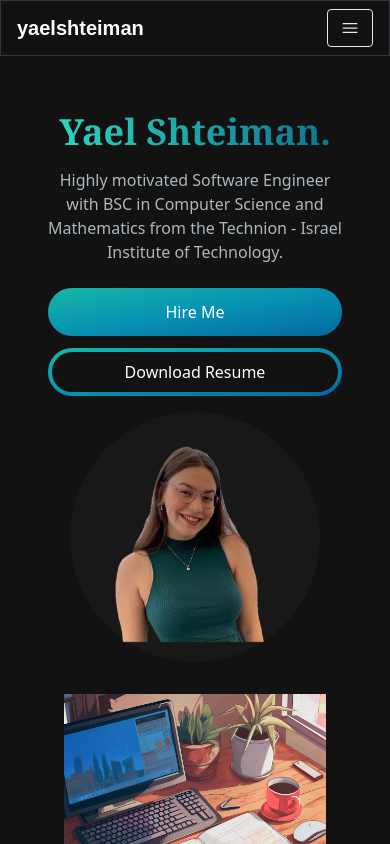
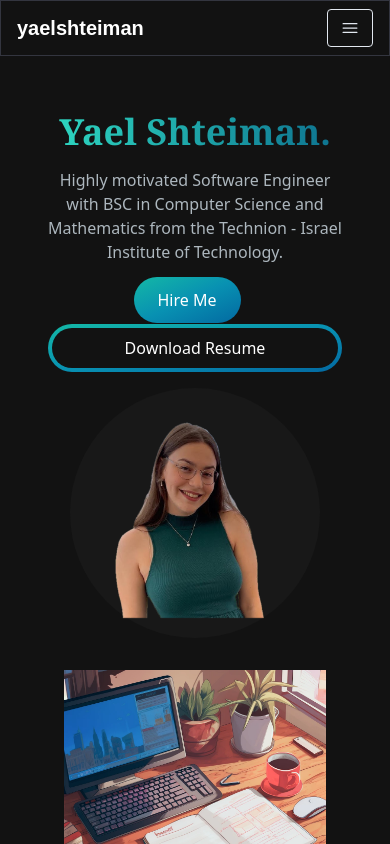
Before and after one commit to yaelshteiman/portfolio, a Next.js app: page / in a window 390 px wide. Shown: the top 844 px of the page. Built offline with nearby package versions, Linux system fonts and the light colour scheme.

Commit message:
adding links to hire me and download resume

```diff
--- a/app/components/HeroSection.jsx
+++ b/app/components/HeroSection.jsx
@@ -1,7 +1,7 @@
 "use client";
 import React from 'react';
 import Image from "next/image";
-import { TypeAnimation } from 'react-type-animation';
+import Link from "next/link";
 
 const HeroSection = () => {
     return (
@@ -19,12 +19,21 @@ const HeroSection = () => {
                         Israel Institute of Technology.
                     </p>
                     <div>
-                        <button className="px-6 py-3 w-full sm:w-fit rounded-full mr-4 bg-gradient-to-br from-teal-500 via-cyan-600 to-sky-700 hover:bg-slate-200 text-white">
+                        <Link
+                            href="/#contact"
+                            className="px-6 py-3 w-full sm:w-fit rounded-full mr-4 bg-gradient-to-br from-teal-500 via-cyan-600 to-sky-700 hover:bg-slate-200 text-white"
+                        >
                             Hire Me
-                        </button>
-                        <button className="px-1 py-1 w-full sm:w-fit  rounded-full bg-gradient-to-br from-teal-500 via-cyan-600 to-sky-700 hover:bg-slate-800 text-white mt-3">
-                            <span className="block bg-[#121212] hover:bg-slate-800 rounded-full px-5 py-2">Download Resume</span>
-                        </button>
+                        </Link>
+                        <Link
+                            href="https://drive.google.com/file/d/1GYVWMYKNAFD4UgTcFHNm3EqLLUcz8Suw/view?usp=sharing"
+                            className="px-1 inline-block py-1 w-full sm:w-fit rounded-full bg-gradient-to-br from-teal-500 via-cyan-600 to-sky-700 hover:bg-slate-200 text-white mt-3"
+                        >
+                            <span className="block bg-[#121212] hover:bg-slate-800 rounded-full px-5 py-2">
+                                Download Resume
+                            </span>
+
+                        </Link>
 
                     </div>
                 </div>
@@ -36,7 +45,6 @@ const HeroSection = () => {
                             className="absolute transform -translate-x-1/2 -translate-y-1/2 top-1/2 left-1/2"
                             width={210}
                             height={220}
-
                         />
                     </div>
 
```
